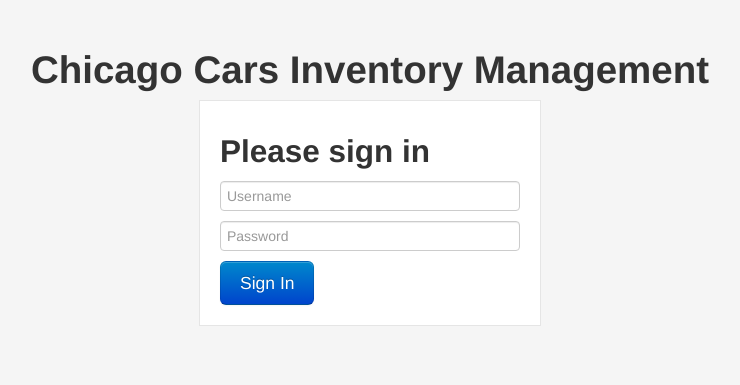
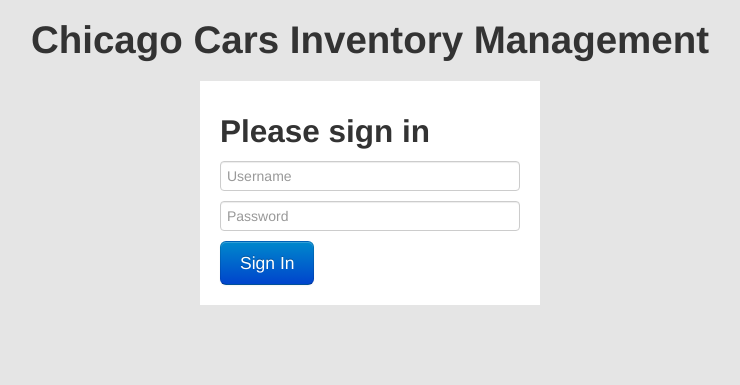
Before and after one commit to ssmy/dealerinventory, a PHP site: page / in a window 1280 px wide. Shown: the top 385 px of the page, without its empty margins (270-1010 px from the left). Run offline with PHP 8.4, Linux system fonts and the light colour scheme; some libraries are stand-ins or nearby versions.

Commit message:
Added central css file
modified util.php to include it in all pages
modified index to remove local styles

```diff
--- a/index.php
+++ b/index.php
@@ -16,21 +16,6 @@ if (isset($_SESSION['userid'])) {
 }
 make_head("Login");
 ?>
-    <style>
-      body {
-        padding-top: 40px;
-        padding-bottom: 40px;
-        background-color: #f5f5f5;
-      }
-
-      .form-signin {
-        max-width: 300px;
-        padding: 20px;
-        margin: 0 auto 20px;
-        border: 1px solid #e5e5e5;
-        background-color: #fff;
-      }
-    </style>
   <body>
     <h1 class="text-center">Chicago Cars Inventory Management</h1>
     <div class="container">
--- /dev/null
+++ b/main.css
@@ -0,0 +1,21 @@
+body {
+  padding-top: 10px;
+  padding-bottom: 40px;
+  background-color: #e5e5e5;
+}
+
+div.container {
+  padding: 10px;
+}
+div.navbar {
+  margin-left: -10px;
+  margin-right: -10px;
+}
+
+.form-signin {
+  max-width: 300px;
+  padding: 20px;
+  margin: 0 auto 20px;
+  border: 1px solid #e5e5e5;
+  background-color: #fff;
+}
--- a/util.php
+++ b/util.php
@@ -36,6 +36,7 @@ function make_head($title) {
     <link href="bootstrap/css/bootstrap.min.css" rel="stylesheet" media="screen" />
     <script src="jquery-1.10.1.min.js"></script>
     <script type="text/javascript" src="http://twitter.github.com/bootstrap/assets/js/bootstrap-tab.js"></script>
+    <link rel="stylesheet" type="text/css" href="main.css"/>
   </head>
 <?php
 }
```
